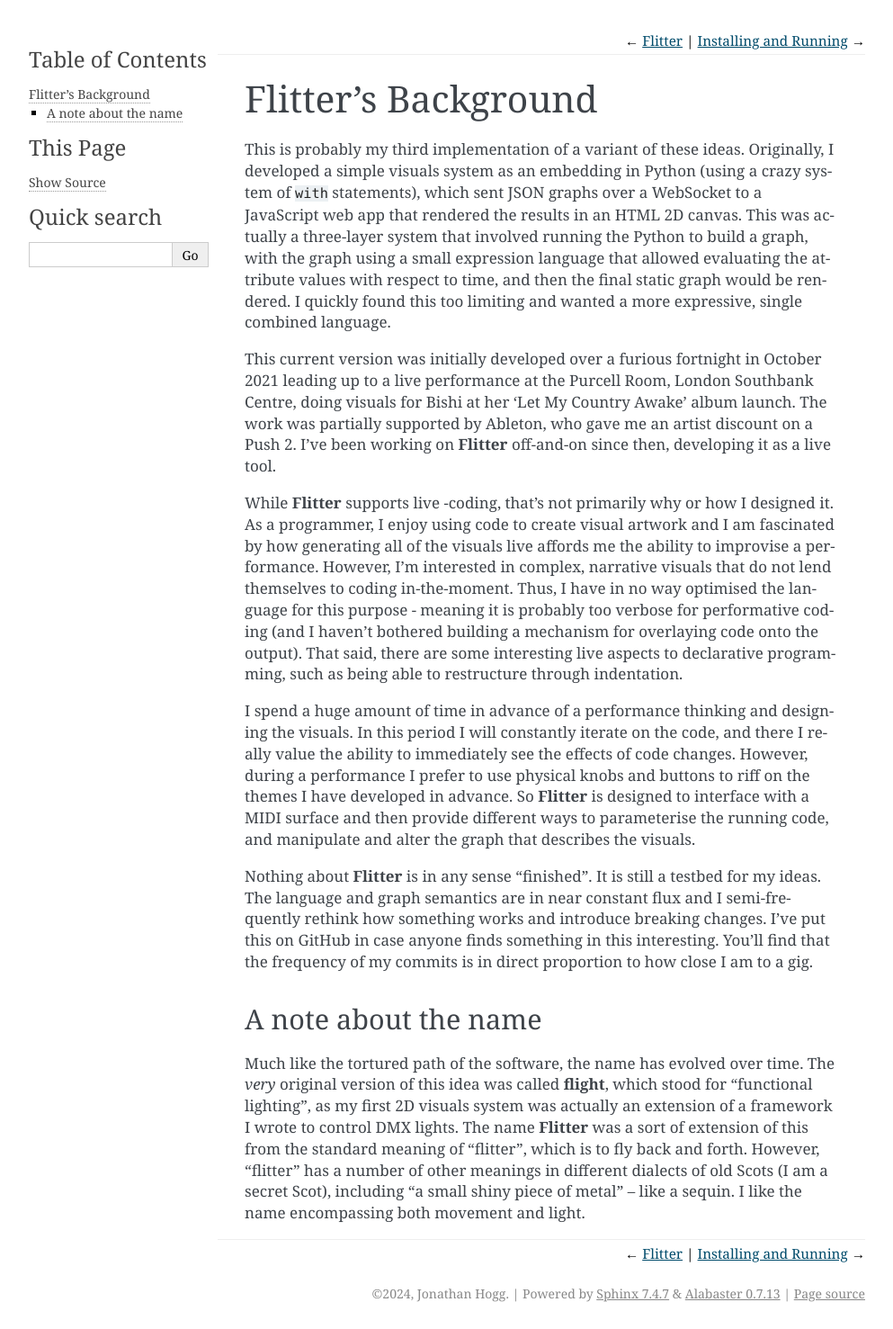
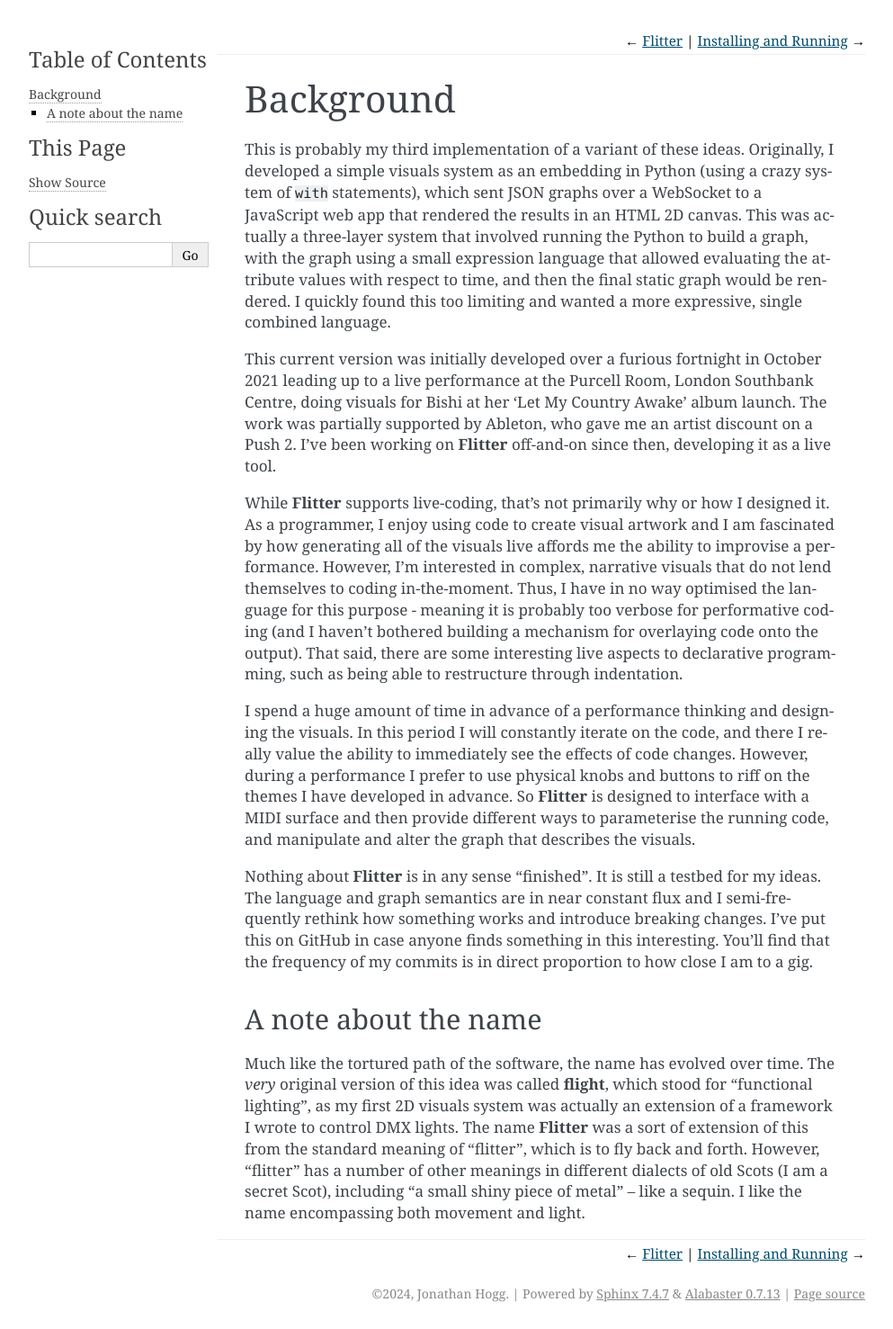
Before and after one commit to jonathanhogg/flitter, a Sphinx documentation site: the page built from docs/background.md, in a window 1280 px wide. Shown: the whole page at 90% size, without its empty margins (148-1141 px from the left). Built offline with Sphinx 7.4.7, drawn with Linux system fonts in a browser that asks for light colours.

Commit message:
A couple of docs fixes

```diff
--- a/docs/background.md
+++ b/docs/background.md
@@ -1,5 +1,5 @@
 
-# Flitter's Background
+# Background
 
 This is probably my third implementation of a variant of these ideas.
 Originally, I developed a simple visuals system as an embedding in Python
@@ -18,7 +18,7 @@ launch. The work was partially supported by Ableton, who gave me an artist
 discount on a Push 2. I've been working on **Flitter** off-and-on since then,
 developing it as a live tool.
 
-While **Flitter** supports live -coding, that's not primarily why or how I
+While **Flitter** supports live-coding, that's not primarily why or how I
 designed it. As a programmer, I enjoy using code to create visual artwork and I
 am fascinated by how generating all of the visuals live affords me the ability
 to improvise a performance. However, I'm interested in complex, narrative
```
